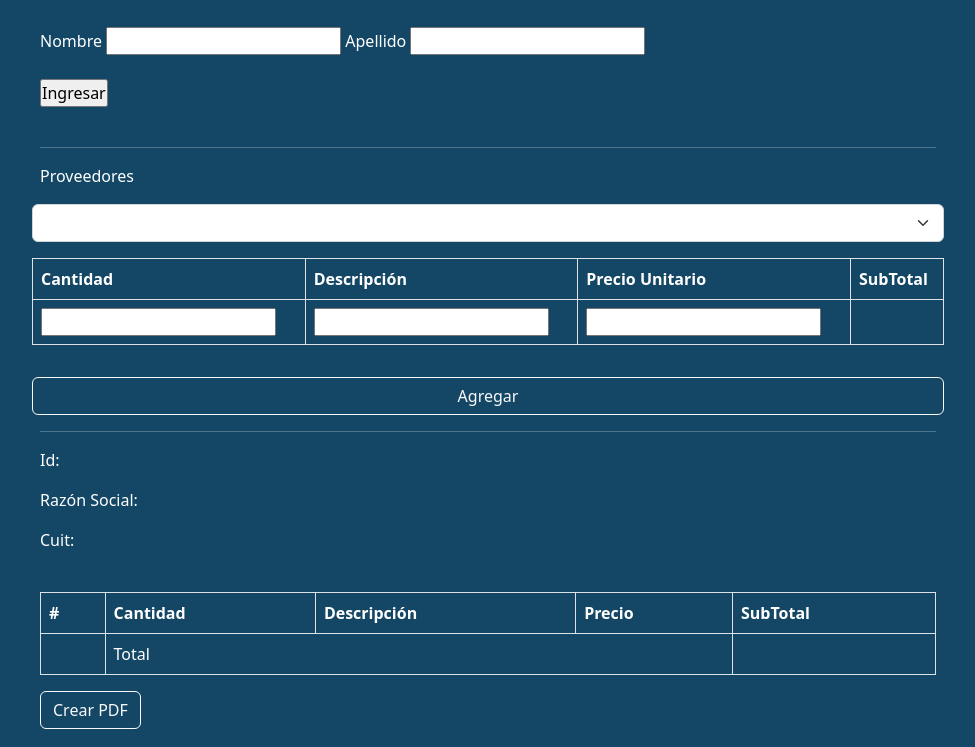
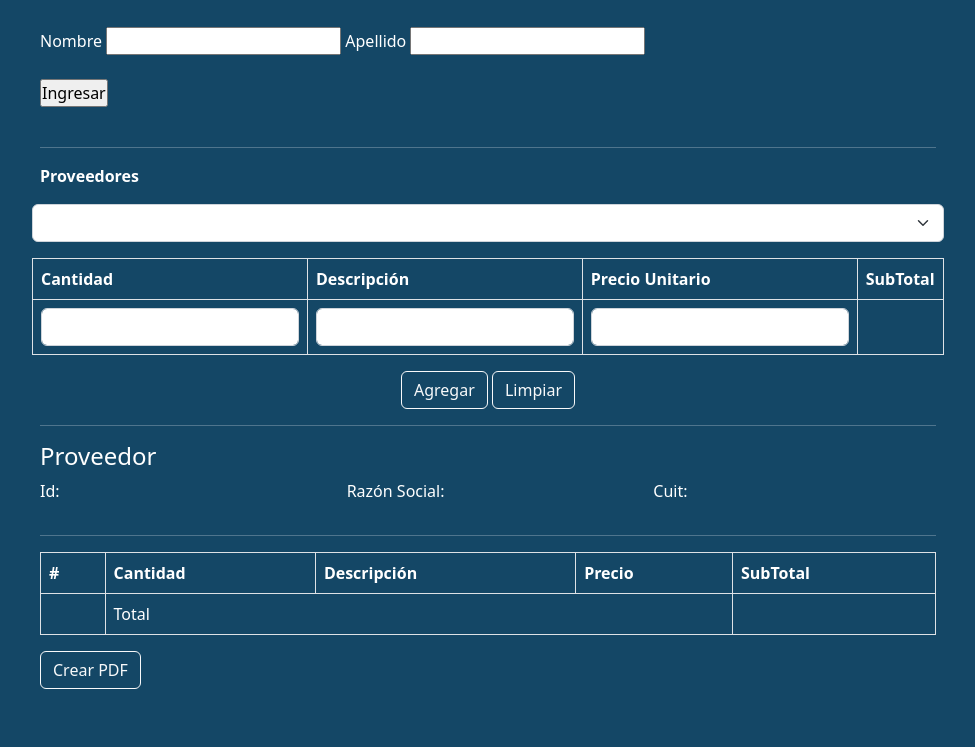
Before and after one commit to gbonardo/proyecto_js_coder, a plain HTML site: page index.html in a window 1280 px wide. Shown: the part 53-800 px from the top of the page, without its empty margins (152-1127 px from the left). Drawn offline with nearby package versions, Linux system fonts and the light colour scheme.

Commit message:
Entrega de Proyecto Final

```diff
--- a/index.html
+++ b/index.html
@@ -18,10 +18,11 @@
 </head>
 <body>
     <main>
+
         <section id="ingresarDatos">
-          <div class="col-md">
           <h1 id="titulo">Solicitud de Compra</h1>
         <br>
+        <div class="col-md">
             <div id="diviniciosesion">
               <form id="forminiciosesion">
                 <label for="">Nombre</label>
@@ -33,11 +34,13 @@
                 <input type="submit" value="Ingresar">
               </form>
             </div>
+          </div>
+
           <br>
-          <hr>
-        <form class="row g-3" id="formulario" action="">
-
-            <label for="">Proveedores</label>
+        <hr>
+          <div class="col-md">
+          <form class="row g-3" id="formulario" action="">
+            <label for=""><b>Proveedores</b></label>
             <select class="form-select" name="proveedores" id="seleccionarProveedor" onchange="proveedorSeleccionado();">
                 <option value=""></option>
             </select>
@@ -53,27 +56,45 @@
                 </thead>
                 <tbody>
                   <tr>
-                    <td><input type="number" name="cantidad" id="cantidad"></td>
-                    <td><input type="text" name="descripcion" id="descripcion"></td>
-                    <td><input type="number" name="precio" id="precio"></td>
-                    <td><label for="" id="subtotal"></label></td>
+                    <td><input type="number" class="form-control" name="cantidad" id="cantidad"></td>
+                    <td><input type="text" class="form-control"name="descripcion" id="descripcion"></td>
+                    <td><input type="number" class="form-control" name="precio" id="precio"></td>
+                    <td><label for=""  id="subtotal"></label></td>
                   </tr>
                 </tbody>
             </table>
+            <div class="container text-center">
+              <div class="row align-items-start">
+                <div class="col">
             <input type="submit" class="btn btn-outline-light" id="agregar" value="Agregar">
+            <input type="reset" class="btn btn-outline-light" value="Limpiar">
+          </div>
 
-        </form>
-      </div>
-    </section>
+        </div>
+          </form>
+          </div>
+          </section>
 
         <hr>
 
         <section id="planilla">
           <div class="col-md">
+            <h4>Proveedor</h4>
+            <div class="row align-items-start">
+              <div class="col">
             <label for="">Id:</label><p id="idProvSeleccionado"></p>
+          </div>
+          <div class="col">
             <label for="">Razón Social:</label><p id="rzProvSeleccionado"></p>
+          </div>
+          <div class="col">
             <label for="">Cuit:</label><p id="cuitProvSeleccionado"></p>
-            <br>
+          </div>
+        </div>
+      </div>
+
+        <hr>
+        <div class="col-md">
             <table class="table table-bordered">
                 <thead>
                   <tr>
@@ -95,6 +116,7 @@
             </table>
 
             <button type="button" class="btn btn-outline-light" id="crearPdf">Crear PDF</button>
+
           </div>
         </section>
     </main>
--- a/scripts/index.js
+++ b/scripts/index.js
@@ -127,6 +127,13 @@ numItem++
         precio: inputPrecio.value,
         subtotal: subTotal,
     }
+    console.log(datosItem)
+    console.log(inputCantidad.value)
+    console.log(inputDescripcion.value)
+    console.log(inputPrecio.value)
+    if(inputCantidad.value === "" || inputDescripcion.value === "" || inputPrecio.value === "" ){
+        alert('Completar todos los campos para agregar el producto/servicio en el planilla.')
+    } else {
     if(numItem <= 10){
     planilla.push(datosItem)
     tbody.innerHTML += `<tr>
@@ -146,6 +153,7 @@ tdtotal.innerHTML = `$  ${total}`
     alert('No esta permitido agregar más de diez item')
 }
 }
+}
 
 //Generar PDF - Libreria jsPDF
 crearPdf.onclick = function(){
```
